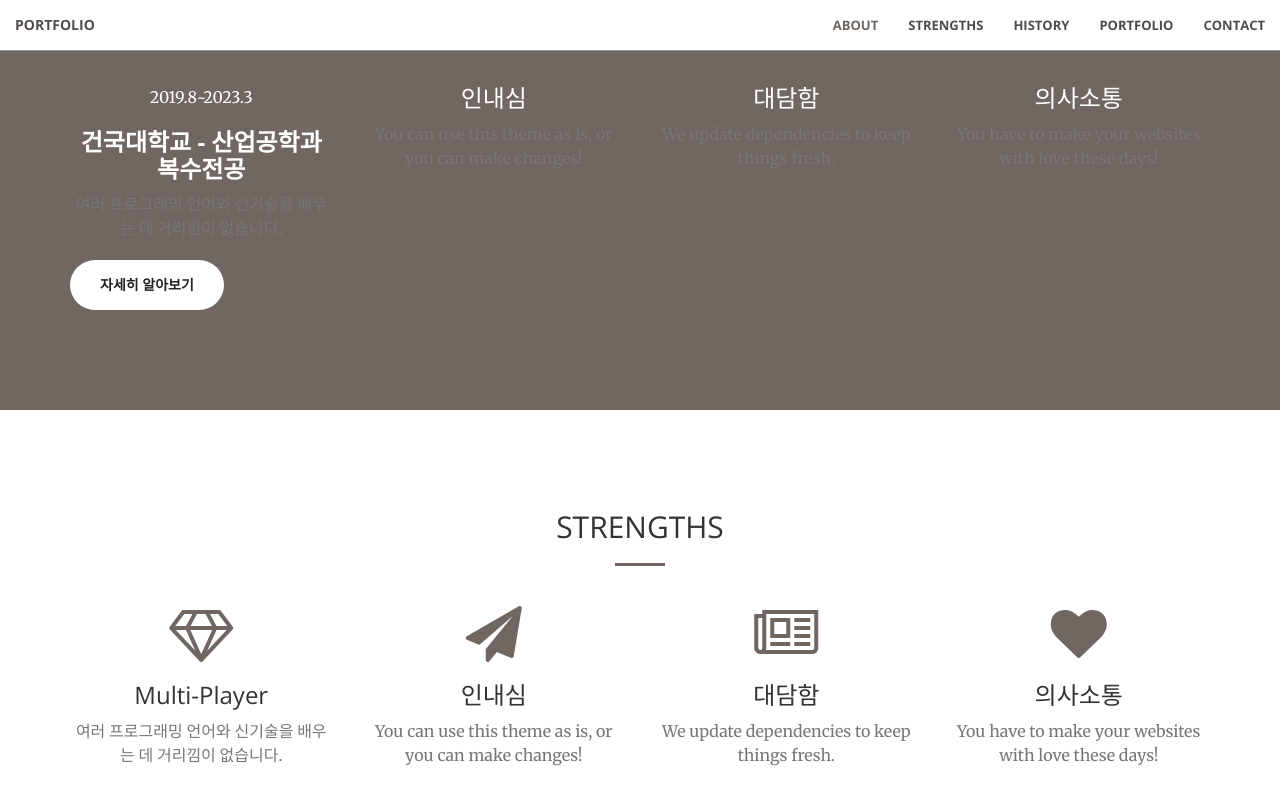
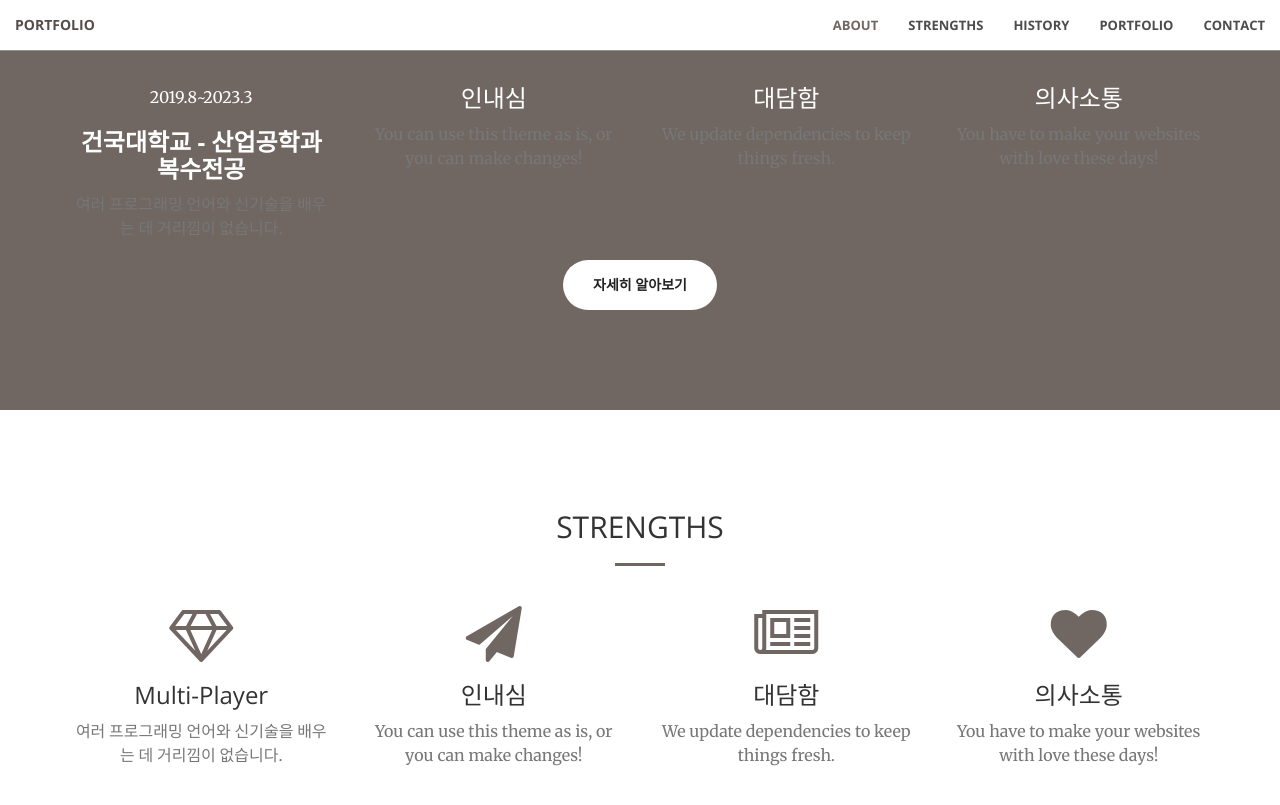
Before and after one commit to ymdev2023/ymdev2023.github.io, a Jekyll site: the page built from index.html, in a window 1280 px wide and 900 px high, scrolled down 2044 px. Shown: the top 805 px of the window. Built offline with Jekyll 4.4.1, drawn with Linux system fonts in a browser that asks for light colours.

Commit message:
Update education-experience.html

```diff
--- a/_includes/education-experience.html
+++ b/_includes/education-experience.html
@@ -40,7 +40,15 @@
                 </div>
             </div>
         </div>
-            <p></p>
+
+    </div>
+       <div class="container">
+        <div class="row">
+            <div class="col-lg-8 col-lg-offset-2 text-center">
+                       <p></p>
                 <a href="https://www.notion.so/codingym/Yoon-myung-Kim-cb3b5350ffe54b6a9ad2f94b7eff68e3?pvs=4" class="btn btn-default btn-xl wow tada" target="_blank">자세히 알아보기</a>
+            </div>
+
+        </div>
     </div>
 </section>
```
